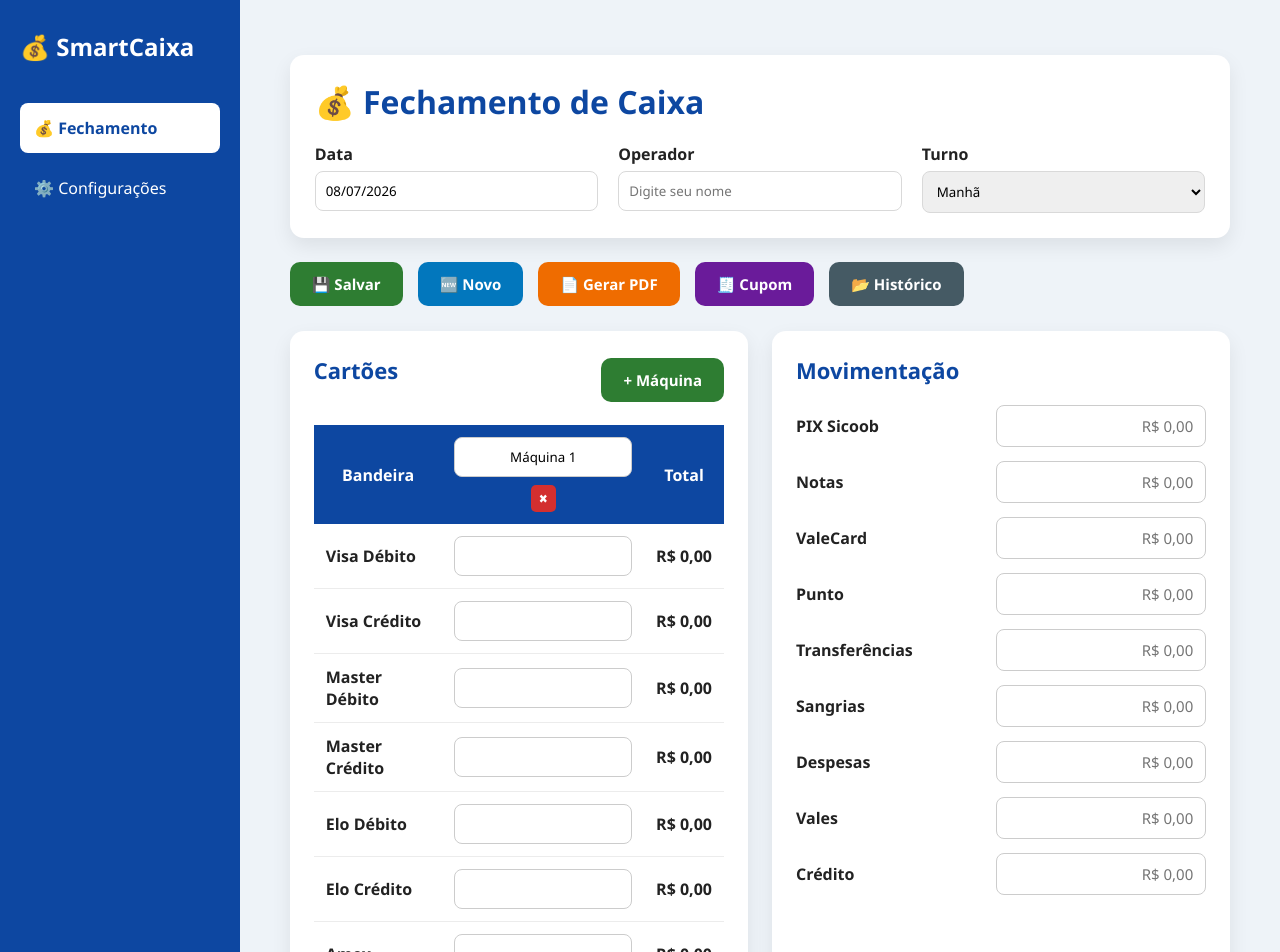
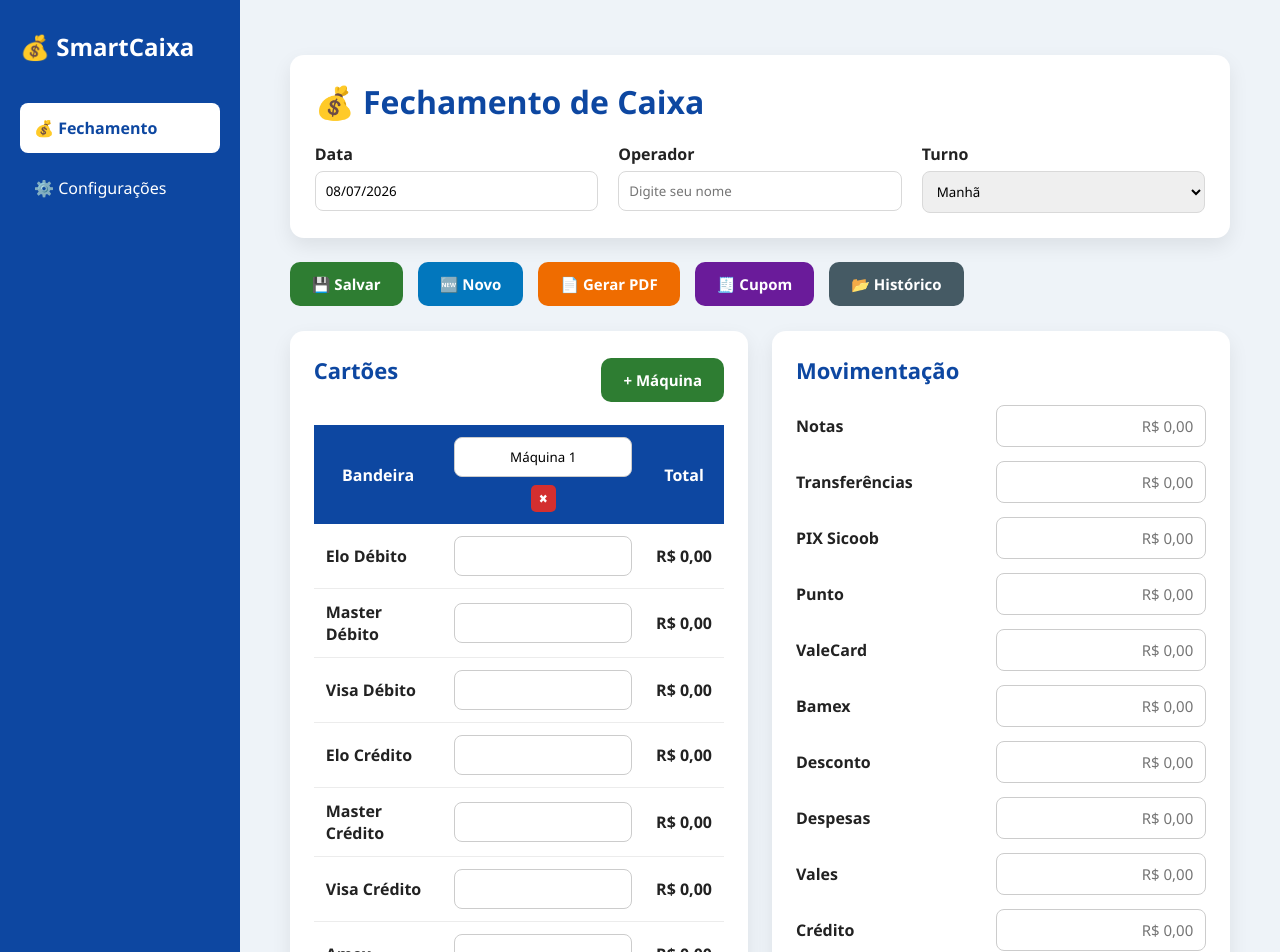
Before and after one commit to JoseAugustoDeveloper/smartcaixa, a React (Vite) app: page /caixa in a window 1280 px wide. Shown: the top 952 px of the page. Built offline with nearby package versions, Linux system fonts and the light colour scheme.

Commit message:
Feat: Correção das ordens, soma e cupom

```diff
--- a/src/components/TabelaCartoes.jsx
+++ b/src/components/TabelaCartoes.jsx
@@ -2,28 +2,28 @@ import { formatarMoeda } from "../utils/moeda";
 
 const bandeiras = [
   {
-    campo: "visaDebito",
+    campo: "EloDebito",
+    nome: "Elo Débito"
+  },
+  {
+    campo: "MasterDebito",
+    nome: "Master Débito"
+  },
+  {
+    campo: "VisaDebito",
     nome: "Visa Débito"
   },
   {
-    campo: "visaCredito",
-    nome: "Visa Crédito"
+    campo: "EloCredito",
+    nome: "Elo Crédito"
   },
   {
-    campo: "masterDebito",
-    nome: "Master Débito"
-  },
-  {
-    campo: "masterCredito",
+    campo: "MasterCredito",
     nome: "Master Crédito"
   },
   {
-    campo: "eloDebito",
-    nome: "Elo Débito"
-  },
-  {
-    campo: "eloCredito",
-    nome: "Elo Crédito"
+    campo: "VisaCredito",
+    nome: "Visa Crédito"
   },
   {
     campo: "amex",
--- a/src/components/TabelaCartoesMobile.jsx
+++ b/src/components/TabelaCartoesMobile.jsx
@@ -18,17 +18,8 @@ function TabelaCartoesMobile({
           />
 
           <InputMoney
-            label="Visa Débito"
-            name="visaDebito"
-            values={maq}
-            onChange={(campo, valor) =>
-              alterarCartao(maq.id, campo, valor)
-            }
-          />
-
-          <InputMoney
-            label="Visa Crédito"
-            name="visaCredito"
+            label="Elo Débito"
+            name="eloDebito"
             values={maq}
             onChange={(campo, valor) =>
               alterarCartao(maq.id, campo, valor)
@@ -45,6 +36,24 @@ function TabelaCartoesMobile({
           />
 
           <InputMoney
+            label="Visa Débito"
+            name="visaDebito"
+            values={maq}
+            onChange={(campo, valor) =>
+              alterarCartao(maq.id, campo, valor)
+            }
+          />
+
+          <InputMoney
+            label="Elo Crédito"
+            name="eloCredito"
+            values={maq}
+            onChange={(campo, valor) =>
+              alterarCartao(maq.id, campo, valor)
+            }
+          />
+
+          <InputMoney
             label="Master Crédito"
             name="masterCredito"
             values={maq}
@@ -54,17 +63,8 @@ function TabelaCartoesMobile({
           />
 
           <InputMoney
-            label="Elo Débito"
-            name="eloDebito"
-            values={maq}
-            onChange={(campo, valor) =>
-              alterarCartao(maq.id, campo, valor)
-            }
-          />
-
-          <InputMoney
-            label="Elo Crédito"
-            name="eloCredito"
+            label="Visa Crédito"
+            name="visaCredito"
             values={maq}
             onChange={(campo, valor) =>
               alterarCartao(maq.id, campo, valor)
--- a/src/components/relatorios/RelatorioCupom.jsx
+++ b/src/components/relatorios/RelatorioCupom.jsx
@@ -1,22 +1,42 @@
-function Bloco({ titulo, valor }) {
+function Linha({ titulo, valor }) {
+  const numero = Number(valor || 0);
+
+  if (numero === 0) return null;
+
   const data = new Date().toLocaleDateString("pt-BR");
 
+  const valorFormatado = numero.toLocaleString("pt-BR", {
+    minimumFractionDigits: 2,
+    maximumFractionDigits: 2,
+  });
+
   return (
-    <div className="bloco-cupom">
-      <div className="titulo">{titulo}</div>
+    <div
+      style={{
+        display: "flex",
+        fontFamily: "Courier New, monospace",
+        fontSize: "10px",
+        lineHeight: "12px",
+        whiteSpace: "pre",
+      }}
+    >
+      <span style={{ width: "95px" }}>
+        {titulo.padEnd(12, ".")}
+      </span>
 
-      <div className="data">Data: {data}</div>
+      <span style={{ width: "58px", textAlign: "center" }}>
+        {data}
+      </span>
 
-      <div className="valor">
-        R${" "}
-        {Number(valor || 0).toLocaleString("pt-BR", {
-          minimumFractionDigits: 2,
-        })}
-      </div>
-
-      <div className="espaco"></div>
-
-      <div className="corte">----------------------------------------</div>
+      <span
+        style={{
+          width: "75px",
+          textAlign: "right",
+          fontWeight: "bold",
+        }}
+      >
+        {valorFormatado}
+      </span>
     </div>
   );
 }
@@ -25,49 +45,41 @@ export default function RelatorioCupom({ valores }) {
   const maquinas = valores.maquinas;
 
   const soma = (campo) =>
-    maquinas.reduce((total, maquina) => total + Number(maquina[campo] || 0), 0);
+    maquinas.reduce(
+      (total, maq) => total + Number(maq[campo] || 0),
+      0
+    );
 
   return (
-    <div id="relatorio-cupom">
-      <Bloco titulo="VISA DÉBITO" valor={soma("visaDebito")} />
+    <div
+      id="cupom-impressao"
+      style={{
+        width: "280px",
+        padding: "6px",
+        fontFamily: "Courier New, monospace",
+      }}
+    >
+      <Linha titulo="ELO DÉBITO" valor={soma("eloDebito")} />
+      <Linha titulo="MASTER DÉBITO" valor={soma("masterDebito")} />
+      <Linha titulo="VISA DÉBITO" valor={soma("visaDebito")} />
 
-      <Bloco titulo="VISA CRÉDITO" valor={soma("visaCredito")} />
+      <Linha titulo="ELO CRÉDITO" valor={soma("eloCredito")} />
+      <Linha titulo="MASTER CRÉDITO" valor={soma("masterCredito")} />
+      <Linha titulo="VISA CRÉDITO" valor={soma("visaCredito")} />
 
-      <Bloco titulo="MASTER DÉBITO" valor={soma("masterDebito")} />
+      <Linha titulo="AMEX" valor={soma("amex")} />
+      <Linha titulo="PIX" valor={soma("pix")} />
 
-      <Bloco titulo="MASTER CRÉDITO" valor={soma("masterCredito")} />
-
-      <Bloco titulo="ELO DÉBITO" valor={soma("eloDebito")} />
-
-      <Bloco titulo="ELO CRÉDITO" valor={soma("eloCredito")} />
-
-      <Bloco titulo="AMEX" valor={soma("amex")} />
-
-      <Bloco titulo="PIX" valor={soma("pix")} />
-
-      <Bloco titulo="PIX SICOOB" valor={valores.movimentacao.pixSicoob} />
-
-      <Bloco titulo="NOTAS" valor={valores.movimentacao.notas} />
-
-      <Bloco titulo="VALECARD" valor={valores.movimentacao.valeCard} />
-
-      <Bloco titulo="PUNTO" valor={valores.movimentacao.punto} />
-
-      <Bloco titulo="TRANSFERÊNCIAS" valor={valores.movimentacao.transferencias} />
-
-      <Bloco titulo="CRÉDITO" valor={valores.movimentacao.credito} />
-
-      {/* <Bloco titulo="SANGRIAS" valor={valores.movimentacao.sangrias} /> */}
-
-      <Bloco titulo="DESPESAS" valor={valores.movimentacao.despesas} />
-
-      <Bloco titulo="VALES" valor={valores.movimentacao.vales} />
-
-      {/* <Bloco titulo="PRODUTOS" valor={valores.saidas.produtos} />
-
-      <Bloco titulo="COMBUSTÍVEL" valor={valores.saidas.combustivel} />
-
-      <Bloco titulo="CRÉDITOS" valor={valores.saidas.creditos} /> */}
+      <Linha titulo="NOTAS" valor={valores.movimentacao.notas} />
+      <Linha titulo="TRANSFERÊNCIA" valor={valores.movimentacao.transferencias} />
+      <Linha titulo="PIX SICOOB" valor={valores.movimentacao.pixSicoob} />
+      <Linha titulo="PUNTO" valor={valores.movimentacao.punto} />
+      <Linha titulo="VALECARD" valor={valores.movimentacao.valeCard} />
+      <Linha titulo="BAMEX" valor={valores.movimentacao.bamex} />
+      <Linha titulo="DESCONTO" valor={valores.movimentacao.desconto} />
+      <Linha titulo="DESPESAS" valor={valores.movimentacao.despesas} />
+      <Linha titulo="VALES" valor={valores.movimentacao.vales} />
+      <Linha titulo="CRÉDITO" valor={valores.movimentacao.credito} />
     </div>
   );
 }
--- a/src/data/campos.js
+++ b/src/data/campos.js
@@ -12,15 +12,17 @@ export const entradasCartao = [
 ];
 
 export const outrosValores = [
+  { name: "notas", label: "Notas" },
+  { name: "transferencias", label: "Transferências" },
   { name: "pixSicoob", label: "PIX Sicoob" },
-  { name: "notas", label: "Notas" },
+  { name: "punto", label: "Punto" },
   { name: "valeCard", label: "ValeCard" },
-  { name: "punto", label: "Punto" },
-  { name: "transferencias", label: "Transferências" },
-  { name: "sangrias", label: "Sangrias" },
+  { name: "bamex", label: "Bamex" },
+  { name: "desconto", label: "Desconto" },
   { name: "despesas", label: "Despesas" },
   { name: "vales", label: "Vales" },
   { name: "credito", label: "Crédito" },
+  { name: "sangrias", label: "Sangria" },
 ];
 
 export const saidas = [
--- a/src/pages/Caixa.jsx
+++ b/src/pages/Caixa.jsx
@@ -16,15 +16,10 @@ import MainLayout from "../layout/MainLayout";
 import RelatorioA4 from "../components/relatorios/RelatorioA4";
 import RelatorioCupom from "../components/relatorios/RelatorioCupom";
 
-import {
-    gerarPDF,
-    imprimirCupom,
-    gerarCupomPDF
-} from "../services/pdf";
+import { gerarPDF, imprimirCupom, gerarCupomPDF } from "../services/pdf";
 
 import useMobile from "../hooks/useMobile";
 import TabelaCartoesMobile from "../components/TabelaCartoesMobile";
-
 
 const estadoInicial = {
   maquinas: [
@@ -32,14 +27,14 @@ const estadoInicial = {
       id: 1,
       nome: "Máquina 1",
 
-      visaDebito: "",
-      visaCredito: "",
+      EloDebito: "",
+      EloCredito: "",
 
-      masterDebito: "",
-      masterCredito: "",
+      MasterDebito: "",
+      MasterCredito: "",
 
-      eloDebito: "",
-      eloCredito: "",
+      VisaDebito: "",
+      VisaCredito: "",
 
       amex: "",
 
@@ -48,15 +43,17 @@ const estadoInicial = {
   ],
 
   movimentacao: {
+    notas: "",
+    transferencias: "",
     pixSicoob: "",
-    notas: "",
+    punto: "",
     valeCard: "",
-    punto: "",
-    transferencias: "",
-    sangrias: "",
+    bamex: "",
+    desconto: "",
     despesas: "",
     vales: "",
     credito: "",
+    sangrias: "",
   },
 
   saidas: {
@@ -77,13 +74,9 @@ function Caixa() {
     await gerarPDF("relatorio-pdf");
   }
 
-  async function gerarCupom(){
-
-    await gerarCupomPDF(
-        "relatorio-cupom"
-    );
-
-}
+  async function gerarCupom() {
+    await gerarCupomPDF("relatorio-cupom");
+  }
 
   function alterarMovimentacao(nome, valor) {
     setValores((old) => ({
@@ -134,14 +127,14 @@ function Caixa() {
 
           nome: `Máquina ${old.maquinas.length + 1}`,
 
-          visaDebito: "",
-          visaCredito: "",
+          EloDebito: "",
+          EloCredito: "",
 
           masterDebito: "",
           masterCredito: "",
 
-          eloDebito: "",
-          eloCredito: "",
+          VisaDebito: "",
+          VisaCredito: "",
 
           amex: "",
 
@@ -174,21 +167,13 @@ function Caixa() {
       ),
     }));
   }
-async function imprimir(){
-
-    if(isMobile){
-
-        await gerarCupomPDF(
-            "relatorio-cupom"
-        );
-
-    }else{
-
-        imprimirCupom();
-
+  async function imprimir() {
+    if (isMobile) {
+      await gerarCupomPDF("relatorio-cupom");
+    } else {
+      imprimirCupom();
     }
-
-}
+  }
 
   const resumo = calcularResumo(valores);
   useEffect(() => {
--- a/src/services/calculos.js
+++ b/src/services/calculos.js
@@ -3,67 +3,71 @@ function numero(valor) {
 }
 
 export function calcularResumo(valores) {
-
   const maquinas = valores.maquinas || [];
 
-    // Totais dos cartões
-    const totalDebito = maquinas.reduce((total, maq) => {
+  // Débito
+  const totalDebito = maquinas.reduce(
+    (total, maq) =>
+      total +
+      numero(maq.eloDebito) +
+      numero(maq.masterDebito) +
+      numero(maq.visaDebito),
+    0
+  );
 
-        return total +
+  // Crédito
+  const totalCredito = maquinas.reduce(
+    (total, maq) =>
+      total +
+      numero(maq.eloCredito) +
+      numero(maq.masterCredito) +
+      numero(maq.visaCredito) +
+      numero(maq.amex),
+    0
+  );
 
-            numero(maq.visaDebito) +
-            numero(maq.masterDebito) +
-            numero(maq.eloDebito);
+  // PIX
+  const totalPix = maquinas.reduce(
+    (total, maq) => total + numero(maq.pix),
+    0
+  );
 
-    }, 0);
+  const mov = valores.movimentacao || {};
 
-    const totalCredito = maquinas.reduce((total, maq) => {
-
-        return total +
-
-            numero(maq.visaCredito) +
-            numero(maq.masterCredito) +
-            numero(maq.eloCredito) +
-            numero(maq.amex);
-
-    }, 0);
-
-    const totalPix = maquinas.reduce((total, maq) => {
-
-        return total + numero(maq.pix);
-
-    }, 0);
-
-    // Outros valores
-    const movimentacao = valores.movimentacao || {};
-
-    const transferencias = numero(movimentacao.transferencias);
-
-    const credito = numero(movimentacao.credito);
-
-    const sangrias = numero(movimentacao.sangrias);
-
-    const despesas = numero(movimentacao.despesas);
-
-    const vales = numero(movimentacao.vales);
+  const notas = numero(mov.notas);
+  const transferencias = numero(mov.transferencias);
+  const pixSicoob = numero(mov.pixSicoob);
+  const punto = numero(mov.punto);
+  const valeCard = numero(mov.valeCard);
+  const bamex = numero(mov.bamex);
+  const desconto = numero(mov.desconto);
+  const despesas = numero(mov.despesas);
+  const vales = numero(mov.vales);
+  const credito = numero(mov.credito);
+  const sangrias = numero(mov.sangrias);
 
   // Entradas
  const entradas =
   totalDebito +
   totalCredito +
   totalPix +
+  notas +
   transferencias +
+  pixSicoob +
+  punto +
+  valeCard +
+  bamex +
+  desconto +
+  despesas +
+  vales +
   credito +
-        despesas +
-        vales;
+  sangrias;
 
   // Saídas
   const saidasObj = valores.saidas || {};
 
   const produtos = numero(saidasObj.produtos);
-
   const combustivel = numero(saidasObj.combustivel);
-
   const creditos = numero(saidasObj.creditos);
 
   const saidas =
@@ -75,44 +79,35 @@ export function calcularResumo(valores) {
 
   let resultado = "Caixa Fechado";
 
-    if (diferenca > 0)
-        resultado = "Sobra";
-
-    if (diferenca < 0)
-        resultado = "Falta";
+  if (diferenca > 0) resultado = "Sobra";
+  if (diferenca < 0) resultado = "Falta";
 
   return {
-
     totalDebito,
-
     totalCredito,
-
     totalPix,
 
+    notas,
     transferencias,
-
+    pixSicoob,
+    punto,
+    valeCard,
+    bamex,
+    desconto,
+    despesas,
+    vales,
     credito,
-
     sangrias,
-
-        despesas,
-
-        vales,
 
     entradas,
 
     produtos,
-
     combustivel,
-
     creditos,
 
     saidas,
 
     diferenca,
-
-        resultado
-
+    resultado,
   };
-
 }
```
Lines whose indentation alone changed are shown as unchanged.
